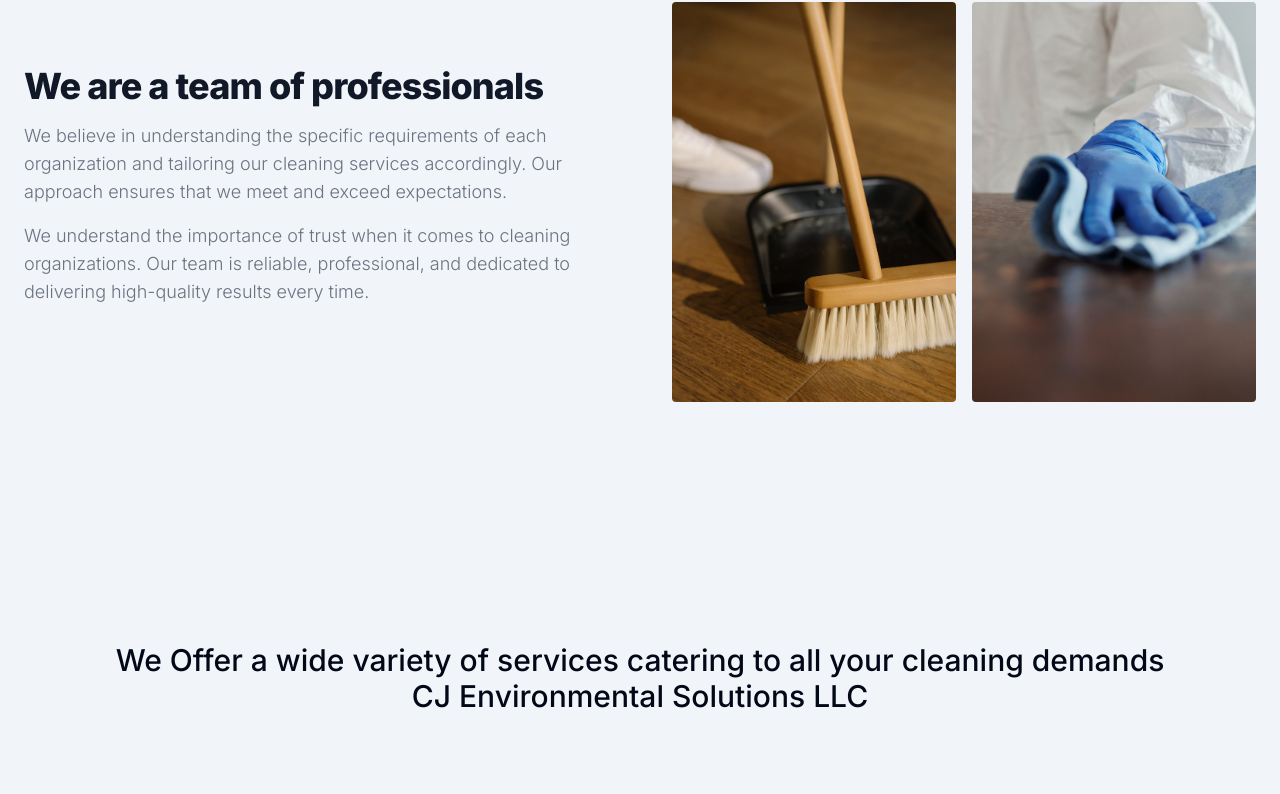
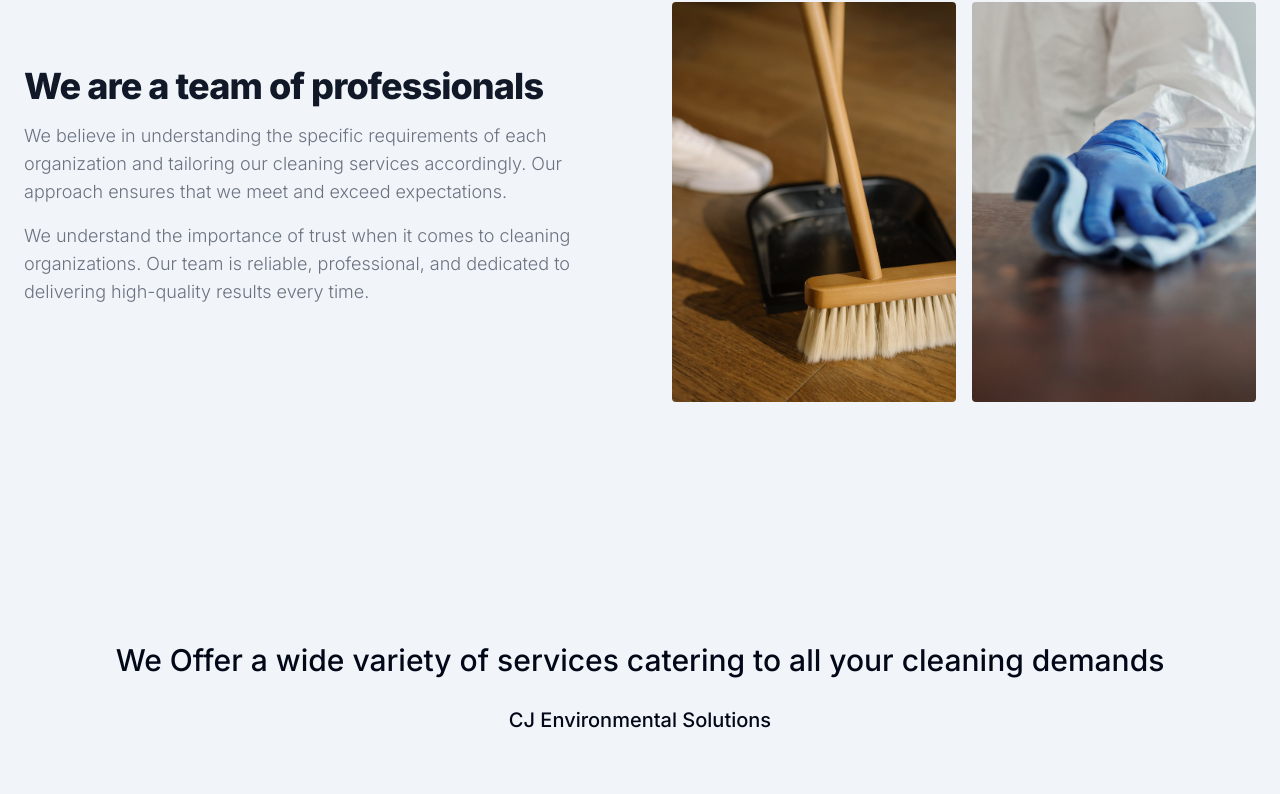
Before and after one commit to edg35/cj-next, a Next.js app: page / in a window 1280 px wide. Shown: the part 1983-2777 px from the top of the page. Built offline with nearby package versions, Linux system fonts and the light colour scheme; no server answers.

Commit message:
dropdown menu fix

```diff
--- a/app/_components/Navbar.jsx
+++ b/app/_components/Navbar.jsx
@@ -39,8 +39,8 @@ function Navbar() {
               alt="logo"
               className="ml-6"
             />
-            <h3 className="flex items-center font-bold text-lg">
-              CJ Environmental Solutions LLC
+            <h3 className="flex items-center font-bold text-md md:text-lg">
+              CJ Environmental Solutions
             </h3>
           </div>
 
@@ -73,7 +73,7 @@ function Navbar() {
       {dropdownOpen && (
         <div
           ref={dropdownRef}
-          className="md:hidden absolute top-16 right-6 w-48 bg-white shadow-lg rounded-md z-1"
+          className="md:hidden absolute top-16 right-6 w-48 bg-white shadow-lg rounded-md z-10"
         >
           <ul className="flex flex-col">
             <li className="px-4 py-2 hover:text-gray-600 cursor-pointer transition-all hover:font-semibold border-b">
--- a/app/page.js
+++ b/app/page.js
@@ -17,8 +17,8 @@ export default function Home() {
         className="relative bg-[url('/bridge.jpg')] h-[650px] bg-cover bg-center"
         id="hero-section"
       >
-        <div className="absolute inset-0 bg-gradient-to-b from-transparent to-slate-100 z-0"></div>
-        <div className="container px-5 py-24 mx-auto flex flex-col justify-center items-center w-full h-full z-10">
+        <div className="hidden md:block absolute inset-0 bg-gradient-to-b from-transparent to-slate-100 z-0"></div>
+        <div className="container px-5 py-24 mx-auto flex flex-col justify-center items-center w-full h-full z-1">
           <div className="text-center lg:w-2/3 w-full backdrop-blur-md rounded-sm py-10 bg-glass">
             <h1 className="title-font sm:text-4xl text-3xl mb-4 font-extrabold text-gray-900 dark:text-white">
               Professional Cleaning Services in New York
@@ -119,16 +119,19 @@ export default function Home() {
       {/* Services Section */}
       <section className="bg-slate-100 body-font py-10" id="services-section">
         <div className="container px-5 py-24 mx-auto">
-          <h1 className="sm:text-3xl text-2xl font-medium title-font text-center mb-20">
-            We Offer a wide variety of services catering to all your cleaning
-            demands
-            <br className="hidden sm:block" />
-            CJ Environmental Solutions LLC
-          </h1>
+          <div className="flex flex-col text-center w-full mb-20">
+            <h1 className="sm:text-3xl text-2xl font-medium title-font text-center">
+              We Offer a wide variety of services catering to all your cleaning
+              demands
+            </h1>
+            <h3 className="hidden md:block text-xl font-medium title-font text-center mt-7">
+              CJ Environmental Solutions
+            </h3>
+          </div>
           <div className="flex flex-wrap sm:-m-4 -mx-4 -mb-10 -mt-4 md:space-y-0 space-y-6">
             <div className="p-4 md:w-1/3 flex">
               <div className="w-12 h-12 inline-flex items-center justify-center rounded-full bg-gray-300 text-primary mb-4 flex-shrink-0">
-                <Flower />
+                <Flower size={24} />
               </div>
               <div className="flex-grow pl-6">
                 <h2 className="text-lg title-font font-medium mb-2">
```
